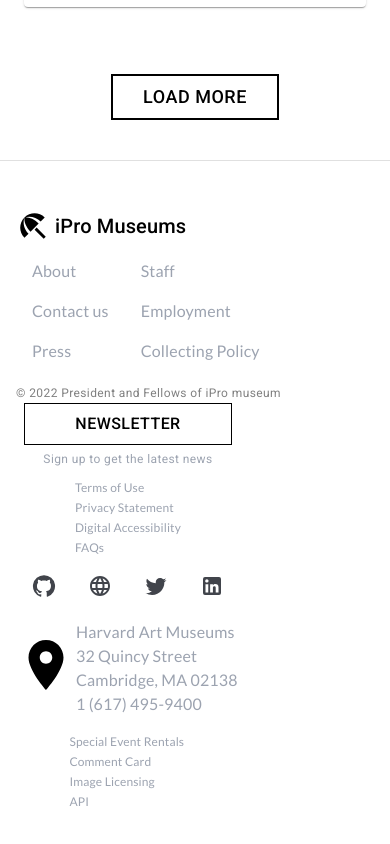
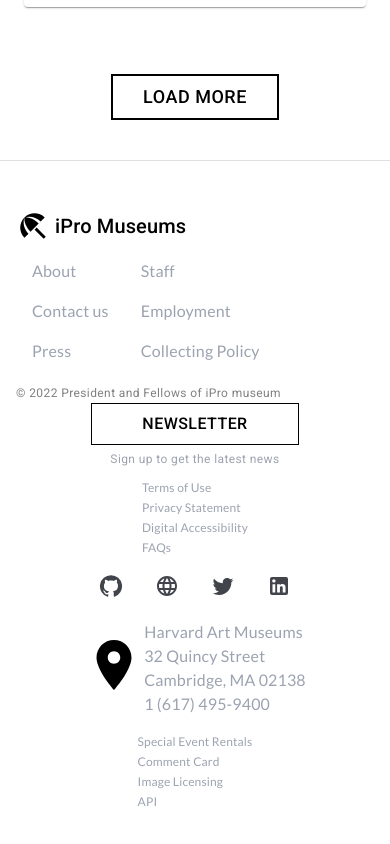
Before and after one commit to Azizkhuja/Exhibition, a React (Create React App) app: page / in a window 390 px wide. Shown: the part 10930-11774 px from the top of the page. Built offline with nearby package versions, Linux system fonts and the light colour scheme.

Commit message:
APP-04 Add mobile breakpoints

```diff
--- a/src/components/Home/Footer/Footer.tsx
+++ b/src/components/Home/Footer/Footer.tsx
@@ -27,8 +27,8 @@ const Footer = () => {
 
   return (
     <Container sx={{ paddingTop: 6, paddingBottom: 3, color: "#9ca3b0" }}>
-      <Grid container>
-        <Grid item md={4}>
+      <Grid container sx={{ alignItems: "center" }}>
+        <Grid item xs={12} sm={4}>
           <Grid container sx={{ flexDirection: "column" }}>
             <Grid item sx={{ color: "#000" }}>
               <Typography
@@ -74,7 +74,7 @@ const Footer = () => {
             </Grid>
           </Grid>
         </Grid>
-        <Grid item md={4}>
+        <Grid item xs={12} sm={4}>
           <Grid
             container
             sx={{
@@ -111,7 +111,8 @@ const Footer = () => {
         </Grid>
         <Grid
           item
-          md={4}
+          xs={12}
+          sm={4}
           sx={{
             display: "flex",
             flexDirection: "column",
```
